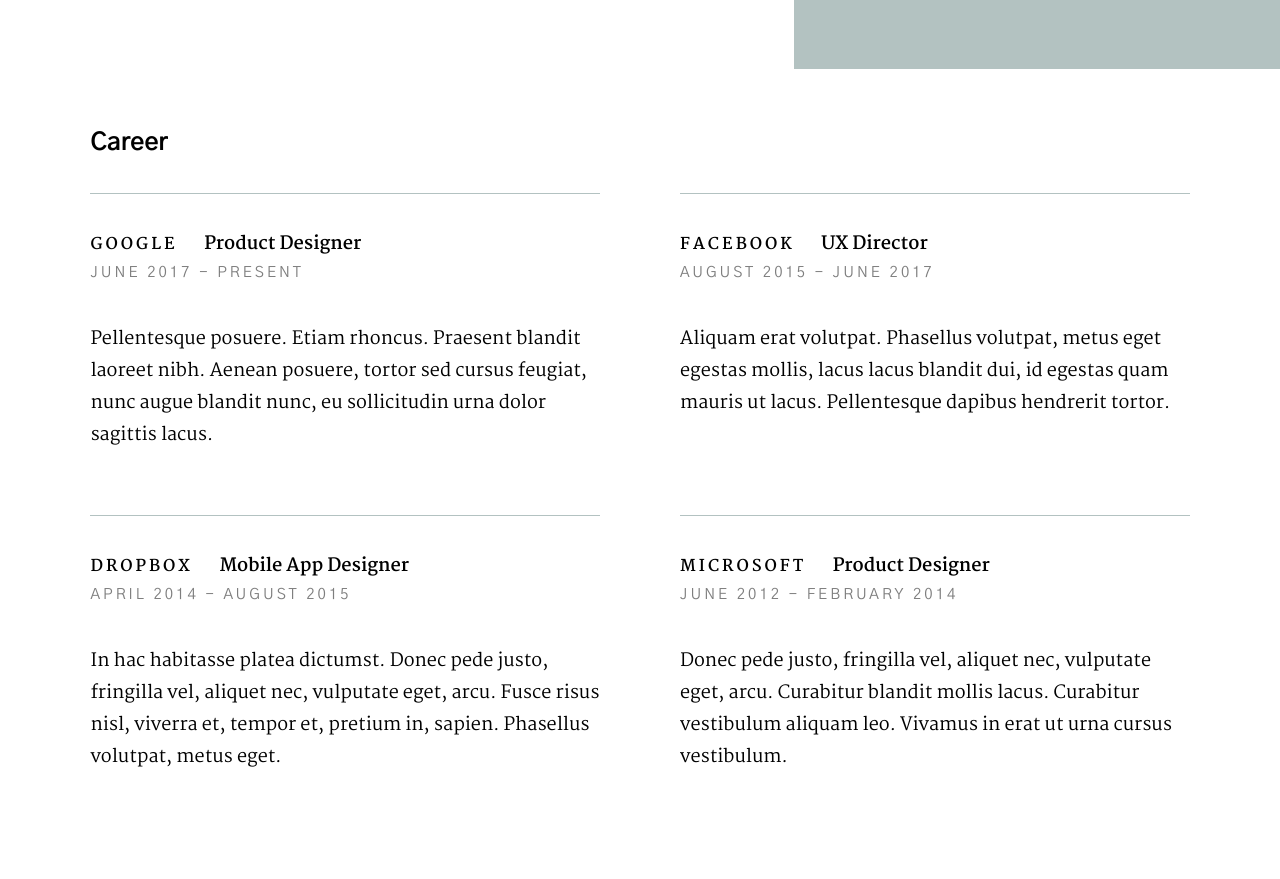
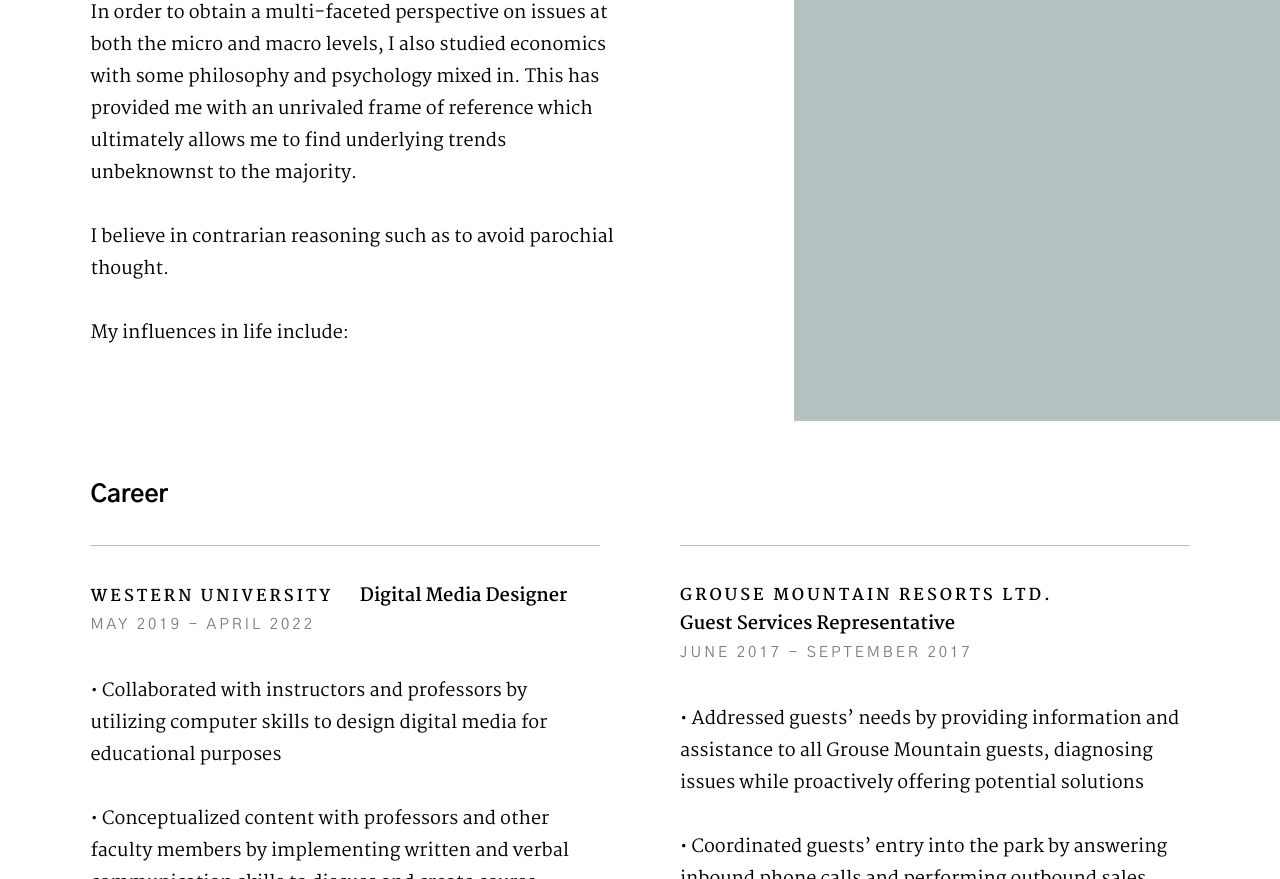
Before and after one commit to theIncongruentIsotope/personal, a plain HTML site: page index.html in a window 1280 px wide. Shown: the part 1921-2800 px from the top of the page. Drawn offline with nearby package versions, Linux system fonts and the light colour scheme.

Commit message:
Add files via upload

```diff
--- a/index.html
+++ b/index.html
@@ -5,7 +5,7 @@
     <!--- basic page needs
     ================================================== -->
     <meta charset="utf-8">
-    <title>Ethos</title>
+    <title>A</title>
     <meta name="description" content="">
     <meta name="author" content="">
 
@@ -25,9 +25,9 @@
 
     <!-- favicons
     ================================================== -->
-    <link rel="apple-touch-icon" sizes="180x180" href="apple-touch-icon.png">
-    <link rel="icon" type="image/png" sizes="32x32" href="favicon-32x32.png">
-    <link rel="icon" type="image/png" sizes="16x16" href="favicon-16x16.png">
+    <link rel="apple-touch-icon" sizes="180x180" href="/favicon_io/apple-touch-icon.png">
+    <link rel="icon" type="image/png" sizes="32x32" href="/favicon_io/favicon-32x32.png">
+    <link rel="icon" type="image/png" sizes="16x16" href="/favicon_io/favicon-16x16.png">
     <link rel="manifest" href="site.webmanifest">
 
 </head>
@@ -130,7 +130,7 @@
 
                     <div class="section-intro" data-num="01" data-aos="fade-up">
                         <h3 class="subhead">About Me</h3>
-                        <h1 class="display-1">I'm the kind of person who isn't afraid of challenges.</h1>
+                        <h1 class="display-1">I like to employ a macro outlook on events while using  any related data to find patterns where there don't seem to be.</h1>
                     </div>
 
                     <div class="profile-pic" data-aos="fade-up">
@@ -141,12 +141,13 @@
                     <h3 data-aos="fade-up">Profile</h3>
 
                     <p data-aos="fade-up">
-                    In consectetuer turpis ut velit. Praesent metus tellus, elementum eu, semper a, adipiscing nec, purus.
-                    Vestibulum ante ipsum primis in faucibus orci luctus et ultrices posuere cubilia Curae; In ac dui quis
-                    mi consectetuer lacinia. Fusce neque. Curabitur nisi. Suspendisse nisl elit, rhoncus eget, elementum ac,
-                    condimentum eget, diam. Phasellus magna. Duis arcu tortor, suscipit eget, imperdiet nec, imperdiet iaculis,
-                    ipsum. Maecenas egestas arcu quis ligula mattis placerat. Suspendisse pulvinar, augue ac venenatis condimentum,
-                    sem libero volutpat nibh, nec pellentesque velit pede quis nunc.
+                    I graduated from Western University in 2022, majoring in Political Science. I was a part of the Western Investment Club (WIC), Western Sport Business Club, as well as serving as Club President for the Japanese Students' Association. <br> <br>
+
+                    In order to obtain a multi-faceted perspective on issues at both the micro and macro levels, I also studied economics with some philosophy and psychology mixed in. This has provided me with an unrivaled frame of reference which ultimately allows me to find underlying trends unbeknownst to the majority. <br> <br>
+
+                    I believe in contrarian reasoning such as to avoid parochial thought. <br> <br>
+
+                    My influences in life include:
                     </p>
 
                 </div>
@@ -168,18 +169,17 @@
                     <div class="position">
                         <div class="position__header">
                             <h6>
-                                <span class="position__co">Google</span>
-                                <span class="position__pos">Product Designer</span>
+                                <span class="position__co">Western University</span>
+                                <span class="position__pos">Digital Media Designer</span>
                             </h6>
                             <div class="position__timeframe">
-                                June 2017 - Present
+                                May 2019 - April 2022
                             </div>
                         </div>
 
                         <p>
-                        Pellentesque posuere. Etiam rhoncus. Praesent blandit laoreet nibh.
-                        Aenean posuere, tortor sed cursus feugiat, nunc augue blandit nunc,
-                        eu sollicitudin urna dolor sagittis lacus.
+                            • Collaborated with instructors and professors by utilizing computer skills to design digital media for educational purposes <br> <br>
+                            • Conceptualized content with professors and other faculty members by implementing written and verbal communication skills to discuss and create course websites and edit lecture videos
                         </p>
                     </div>
                 </div> <!-- end column -->
@@ -187,18 +187,18 @@
                     <div class="position">
                         <div class="position__header">
                             <h6>
-                                <span class="position__co">Facebook</span>
-                                <span class="position__pos">UX Director</span>
+                                <span class="position__co">Grouse Mountain Resorts Ltd.</span>
+                                <span class="position__pos">Guest Services Representative</span>
                             </h6>
                             <div class="position__timeframe">
-                                August 2015 - June 2017
+                                June 2017 - September 2017
                             </div>
                         </div>
 
                         <p>
-                        Aliquam erat volutpat. Phasellus volutpat, metus eget egestas mollis,
-                        lacus lacus blandit dui, id egestas quam mauris ut lacus. Pellentesque
-                        dapibus hendrerit tortor.
+                            • Addressed guests’ needs by providing information and assistance to all Grouse Mountain guests, diagnosing issues while proactively offering potential solutions <br> <br>
+                            • Coordinated guests’ entry into the park by answering inbound phone calls and performing outbound sales calls, identifying and resolving caller needs in the process <br> <br>
+                            • Achieved “Employee of the Week” accolades as a result of an inbound phone call with a prospective guest from the United States
                         </p>
                     </div>
                 </div> <!-- end column -->
@@ -206,18 +206,18 @@
                     <div class="position">
                         <div class="position__header">
                             <h6>
-                                <span class="position__co">Dropbox</span>
-                                <span class="position__pos">Mobile App Designer</span>
+                                <span class="position__co">BC Soccer</span>
+                                <span class="position__pos">Referee</span>
                             </h6>
                             <div class="position__timeframe">
-                                April 2014 - August 2015
+                                September 2012 - September 2017
                             </div>
                         </div>
 
                         <p>
-                        In hac habitasse platea dictumst. Donec pede justo, fringilla vel, aliquet nec,
-                        vulputate eget, arcu. Fusce risus nisl, viverra et, tempor et, pretium in, sapien.
-                        Phasellus volutpat, metus eget.
+                            • Started as an entry-level referee, gaining valuable experience along the way, and became a senior-level referee and mentor to new graduates of the referee program, all in a span of 4 years <br> <br>
+                            • Led summer orientation sessions volunteering as an instructor to up-and-coming referees <br> <br>
+                            • Officiated at the Provincial A-Cup Championship as part of a young team of elite referees where current and former FIFA level referees offered mentorship throughout the tournament
                         </p>
                     </div>
                 </div> <!-- end column -->
```
